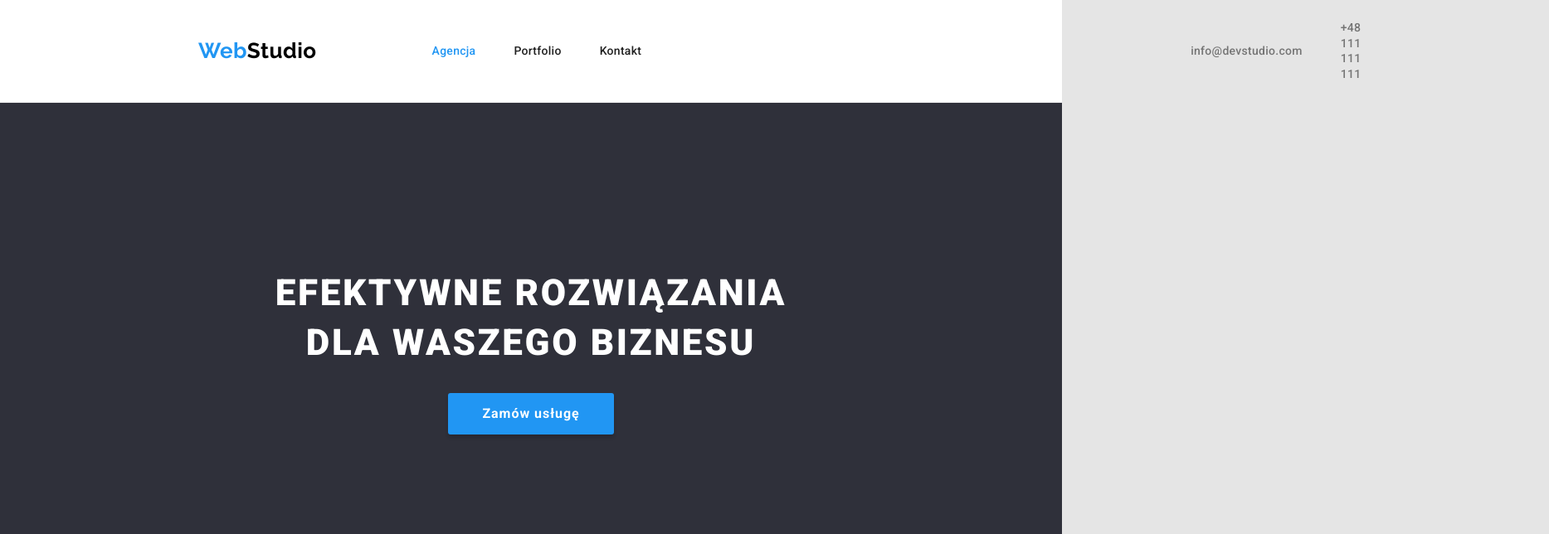
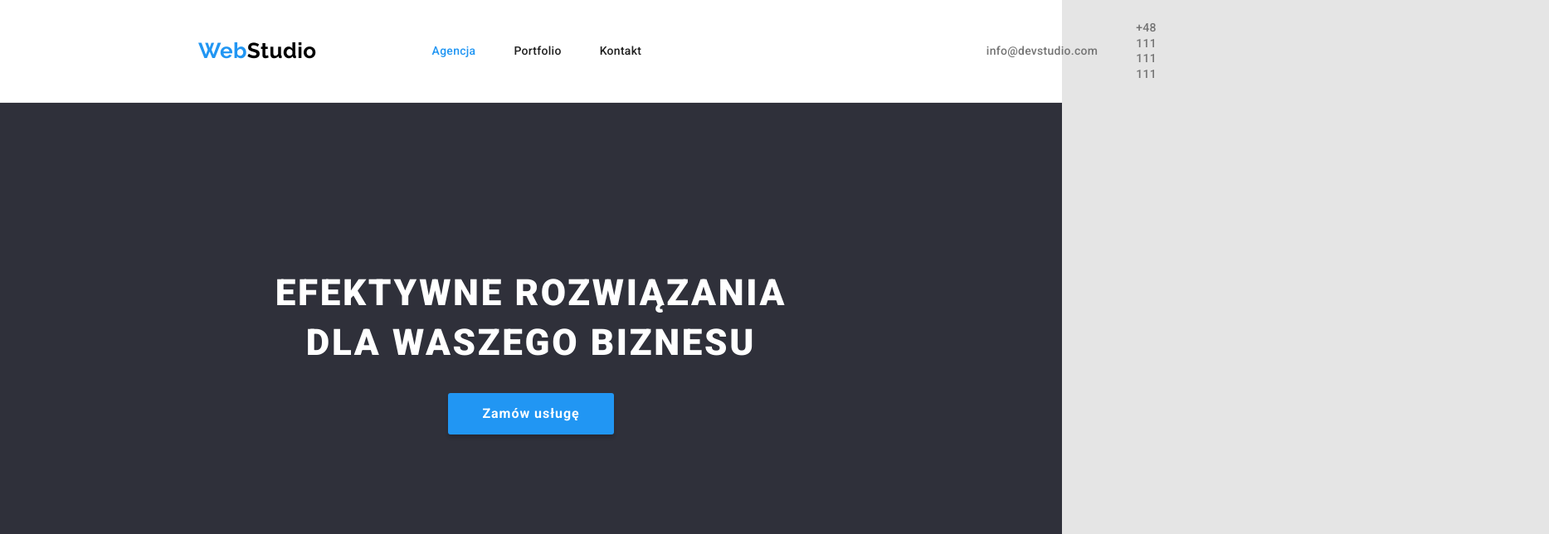
Before and after one commit to NeSondra/goit-markup-hw-03, a plain HTML site: page index.html in a window 1280 px wide. Shown: the top 644 px of the page at 83% size, 1867 px wide, since content can reach past the window. Drawn offline with Linux system fonts and the light colour scheme.

Commit message:
Update styles.css

```diff
--- a/css/styles.css
+++ b/css/styles.css
@@ -312,5 +312,5 @@ ul {
 }
 
 .contact-links {
-  padding-left: 50%;
+  padding-left: 30%;
 }
```
